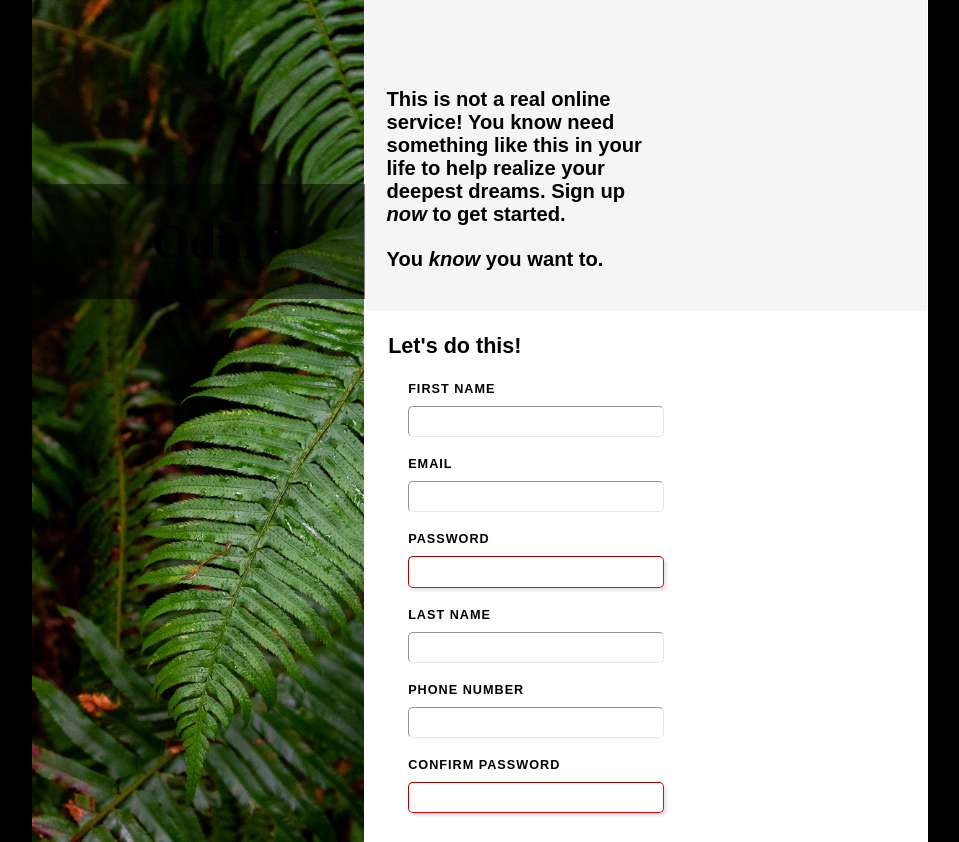
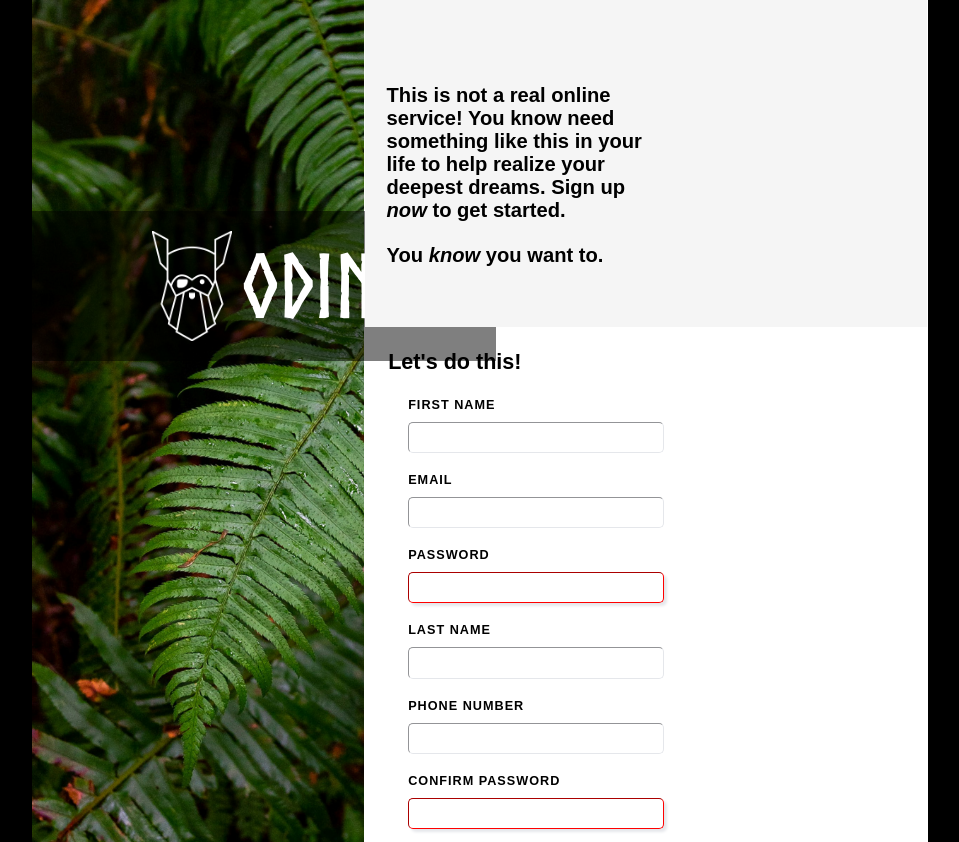
Before and after one commit to ashinard/sign_up_form, a plain HTML site: page index.html in a window 1280 px wide. Shown: the top 842 px of the page, without its empty margins (160-1119 px from the left). Drawn offline with Linux system fonts and the light colour scheme; files whose address does not match are found by name.

Commit message:
Add odin logo, link norse font, and adjust spacing

```diff
--- a/index.html
+++ b/index.html
@@ -9,7 +9,7 @@
    <body>
     <div class="image">
       <h1>
-        <img src="" />
+        <img src="Pictures/odin-lined.png" />
         Odin
       </h1>
     </div>
--- a/sign_up_form.css
+++ b/sign_up_form.css
@@ -1,7 +1,13 @@
+@font-face {
+  font-family: norseBold;
+  src: url("Fonts/Norse-Bold.woff2") format("woff2");
+  src: url("Fonts/Norse-Bold.woff") format("woff");
+}
+
 html{
   background-color: black;
   padding-bottom: 20px;
-  height: 1000px;
+  height: 985px;
 }
 
 body{
@@ -9,7 +15,7 @@ body{
   justify-content: flex-end;
   flex-direction: row;
   width: 70%;
-  height: 1006px;
+  height: 985px;
   margin: 0 auto 0 auto;
   background-color: white;
 }
@@ -29,10 +35,19 @@ body{
   top: 152px;
   display: flex;
   justify-content: center;
+  align-items: center;
   width: 100%;
   background-color: rgba(0, 0, 0, 0.5);
-  padding: 30px 120px;
-  font-size: 3em;
+  color: white;
+  padding: 20px 120px;
+  font-size: 5.5em;
+  font-family: norseBold;
+}
+
+img{
+  height: 110px;
+  width: 80px;
+  margin-right: 10px;
 }
 
 form{
@@ -54,7 +69,7 @@ fieldset{
   justify-content: end;
   height: 20%;
   background-color: #F5F5F5;
-  padding: 90px 0 20px 22px;
+  padding: 90px 0 40px 22px;
   font-size: 1.4em;
 }
 
@@ -124,7 +139,7 @@ input:invalid:empty{
 }
 
 .set3{
-  padding-bottom: 100px;
+  padding-bottom: 75px;
   padding-right: 11px;
   height: 27%;
   background-color: #F5F5F5;
```
